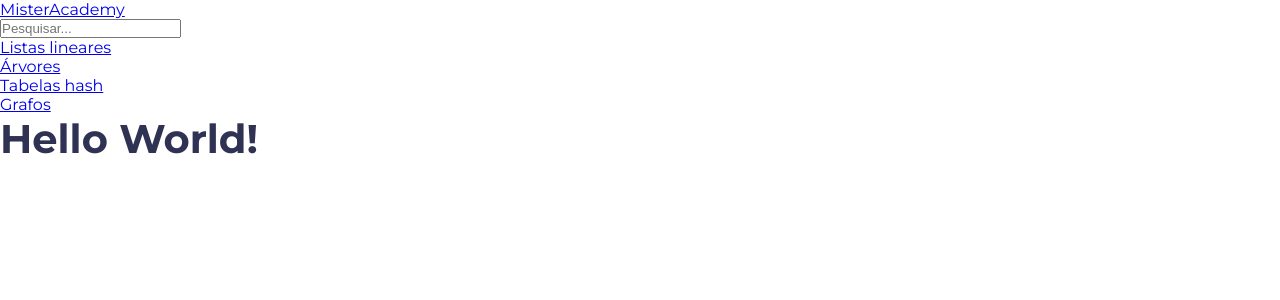
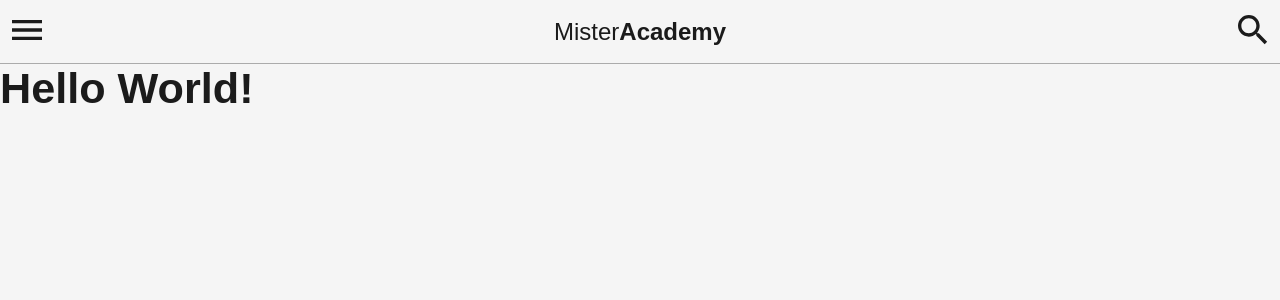
Before and after one commit to mrffilipe/mister-academy, a Next.js app: page / in a window 1280 px wide. Shown: the top 300 px of the page. Built offline with nearby package versions, Linux system fonts and the light colour scheme.

Commit message:
Refactoring Header component

```diff
--- a/src/app/fonts.css
+++ b/src/app/fonts.css
@@ -1,4 +1,4 @@
-@import url('https://fonts.googleapis.com/css2?family=Montserrat:wght@300;400;500;600;700&display=swap');
+@import url('https://fonts.googleapis.com/css2?family=Poppins:wght@300;400;500;600;700&display=swap');
 
 h1,
 h2,
@@ -12,7 +12,7 @@ button {
 h1,
 h2,
 h3 {
-    color: #2F3253;
+    color: var(--secondary-color);
 }
 
 h1 {
@@ -32,14 +32,8 @@ p {
     font-size: 1em;
 }
 
-a,
-button {
-    font-size: 1em;
-}
-
-
 @media screen and (min-width: 960px) {
-    /* h1 {
+    h1 {
         font-size: 2.7em;
     }
 
@@ -49,5 +43,5 @@ button {
 
     h3 {
         font-size: 1.7em;
-    } */
+    }
 }
--- a/src/app/globals.css
+++ b/src/app/globals.css
@@ -5,5 +5,12 @@
 }
 
 :root {
-    --accent-color: #2D2D49;
+    --primary-color: #F5F5F5;
+    --secondary-color: #1B1B1B;
+    --accent-color: #EC5800;
+    --alternative-color: #6F00FF;
 }
+
+body {
+    background-color: var(--primary-color);
+}
--- /dev/null
+++ b/src/components/Button/index.tsx
@@ -0,0 +1,23 @@
+import styles from './styles.module.css'
+
+import { Icon } from '@mui/material'
+
+type Props = {
+    onClick?: () => void | undefined,
+    icon: any
+}
+
+const Button = (props: Props) => {
+    return (
+        <button
+            className={styles.button}
+            onClick={props.onClick}
+        >
+            <Icon
+                component={props.icon}
+            />
+        </button>
+    )
+}
+
+export default Button
--- /dev/null
+++ b/src/components/Button/styles.module.css
@@ -0,0 +1,10 @@
+.button {
+    background: none;
+    border: none;
+    padding: .5em;
+    color: var(--secondary-color);
+}
+
+.button svg {
+    font-size: 3em;
+}
--- a/src/components/Header/index.tsx
+++ b/src/components/Header/index.tsx
@@ -1,36 +1,60 @@
+'use client'
+
 import styles from './styles.module.css'
 
+import { useState } from 'react'
 import Link from 'next/link'
+import { MenuOutlined, SearchOutlined } from '@mui/icons-material'
+
+import Button from '../Button'
 
 const Header = () => {
+    const [showMenu, setShowMenu] = useState<boolean>()
+    const [showSearch, setShowSearch] = useState<boolean>()
+
+    const handleToggleMenu = (): void => {
+        if (showSearch) {
+            setShowSearch(!showSearch)
+        }
+
+        setShowMenu(!showMenu)
+    }
+
+    const handleToggleSearch = (): void => {
+        if (showMenu) {
+            setShowMenu(!showMenu)
+        }
+
+        setShowSearch(!showSearch)
+    }
+
     return (
         <header className={styles.header}>
+            <Button icon={MenuOutlined} onClick={handleToggleMenu} />
             <Link href='/' className={styles.logo}>
                 Mister
                 <span>Academy</span>
             </Link>
-            <div className={styles.menu}>
-                <div className={styles.search}>
+            <Button icon={SearchOutlined} onClick={handleToggleSearch} />
+            <div className={showSearch ? styles.search : styles.close}>
                 <input type="text" placeholder='Pesquisar...' />
-
             </div>
-                <nav className={styles.navigation}>
+            <nav className={showMenu ? styles.navigation : styles.close}>
                 <ul>
                     <li>
-                            <Link href='/learn/linear-lists'>Listas lineares</Link>
+                        <Link className={styles.active} href='#'>Home</Link>
                     </li>
                     <li>
-                            <Link href='/learn/trees'>Árvores</Link>
+                        <Link href='#'>Árvores</Link>
                     </li>
                     <li>
-                            <Link href='/learn/hash-tables'>Tabelas hash</Link>
+                        <Link href='#'>Tabelas</Link>
                     </li>
                     <li>
-                            <Link href='/learn/graphs'>Grafos</Link>
+                        <Link href='#'>Grafos</Link>
                     </li>
                 </ul>
             </nav>
-            </div>
         </header>
     )
 }
--- a/src/components/Header/styles.module.css
+++ b/src/components/Header/styles.module.css
@@ -0,0 +1,159 @@
+.header {
+    height: 8vh;
+    display: flex;
+    justify-content: space-between;
+    align-items: center;
+    border-bottom: 1px solid rgba(0, 0, 0, .3);
+}
+
+.logo {
+    text-decoration: none;
+    color: var(--secondary-color);
+    font-size: 1.5em;
+}
+
+.logo span {
+    font-weight: 700;
+}
+
+.search {
+    background-color: var(--secondary-color);
+    padding: 10px;
+    width: 100%;
+
+    position: fixed;
+    top: 8vh;
+}
+
+.search input {
+    background: none;
+    border: none;
+    outline: none;
+    background-color: var(--primary-color);
+    width: 100%;
+    padding: .5em 1em;
+    border-radius: .5em;
+    font-size: 1em;
+}
+
+.search input:focus {
+    border: 2px solid var(--accent-color);
+}
+
+.navigation {
+    display: block;
+    background-color: var(--secondary-color);
+    width: 60vw;
+    height: 92vh;
+    box-shadow: 2px 2px 6px rgba(0, 0, 0, .5);
+
+    position: absolute;
+    top: 8vh;
+    left: 0;
+    z-index: 999;
+    overflow-y: auto;
+}
+
+.navigation ul {
+    list-style: none;
+    padding: 10px;
+}
+
+.navigation li {
+    margin-bottom: .5em;
+}
+
+.navigation a {
+    display: block;
+    text-decoration: none;
+    padding: .5em;
+    color: var(--primary-color);
+    font-size: 1.2em;
+}
+
+.navigation .active {
+    background-color: #313131;
+    border-radius: .5em;
+    color: var(--accent-color);
+    border-right: 3px solid var(--accent-color);
+    overflow: hidden;
+}
+
+.close {
+    display: none;
+}
+
+/* .header {
+    background-color: var(--accent-color);
+    padding: 20px 40px;
+    display: flex;
+    justify-content: space-between;
+    align-items: center;
+    box-shadow: 3px 3px 6px rgba(0, 0, 0, .3);
+}
+
+.logo {
+    text-decoration: none;
+    color: var(--primary-color);
+    font-size: 2em;
+}
+
+.logo span {
+    font-weight: 700;
+}
+
+.navigation {
+    display: flex;
+    justify-content: space-between;
+    align-items: center;
+}
+
+.navigation ul {
+    list-style: none;
+    display: flex;
+    flex-wrap: wrap;
+}
+
+.navigation li {
+    margin-left: 2em;
+}
+
+.navigation a {
+    text-decoration: none;
+    padding: 5px;
+    color: var(--primary-color);
+    font-size: 1.2em;
+    font-weight: 600;
+}
+
+.search {
+    background-color: var(--primary-color);
+    border-radius: 2em;
+    margin-left: 2em;
+    display: flex;
+    align-items: center;
+    overflow: hidden;
+    box-shadow: 3px 3px 6px rgba(0, 0, 0, .3);
+}
+
+.search input {
+    background: none;
+    border: none;
+    outline: none;
+    padding: .5em 1em;
+    font-family: 'Montserrat', sans-serif;
+    font-size: 1em;
+}
+
+.search button {
+    background: none;
+    border: none;
+    background-color: var(--alternative-color);
+    padding: .5em 1em;
+    cursor: pointer;
+}
+
+.search button svg {
+    color: var(--primary-color);
+    font-size: 2em;
+} */
```
Lines whose indentation alone changed are shown as unchanged.
